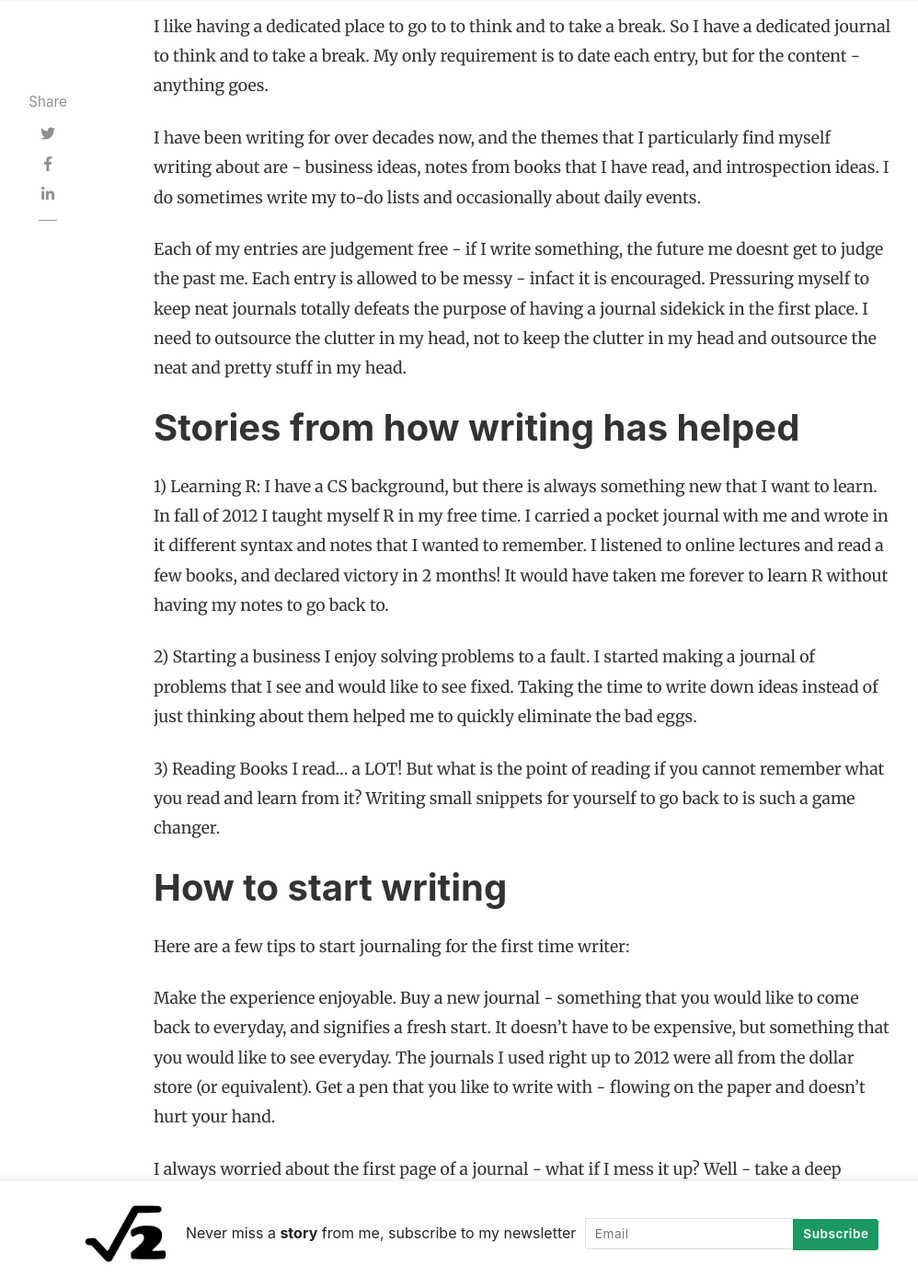
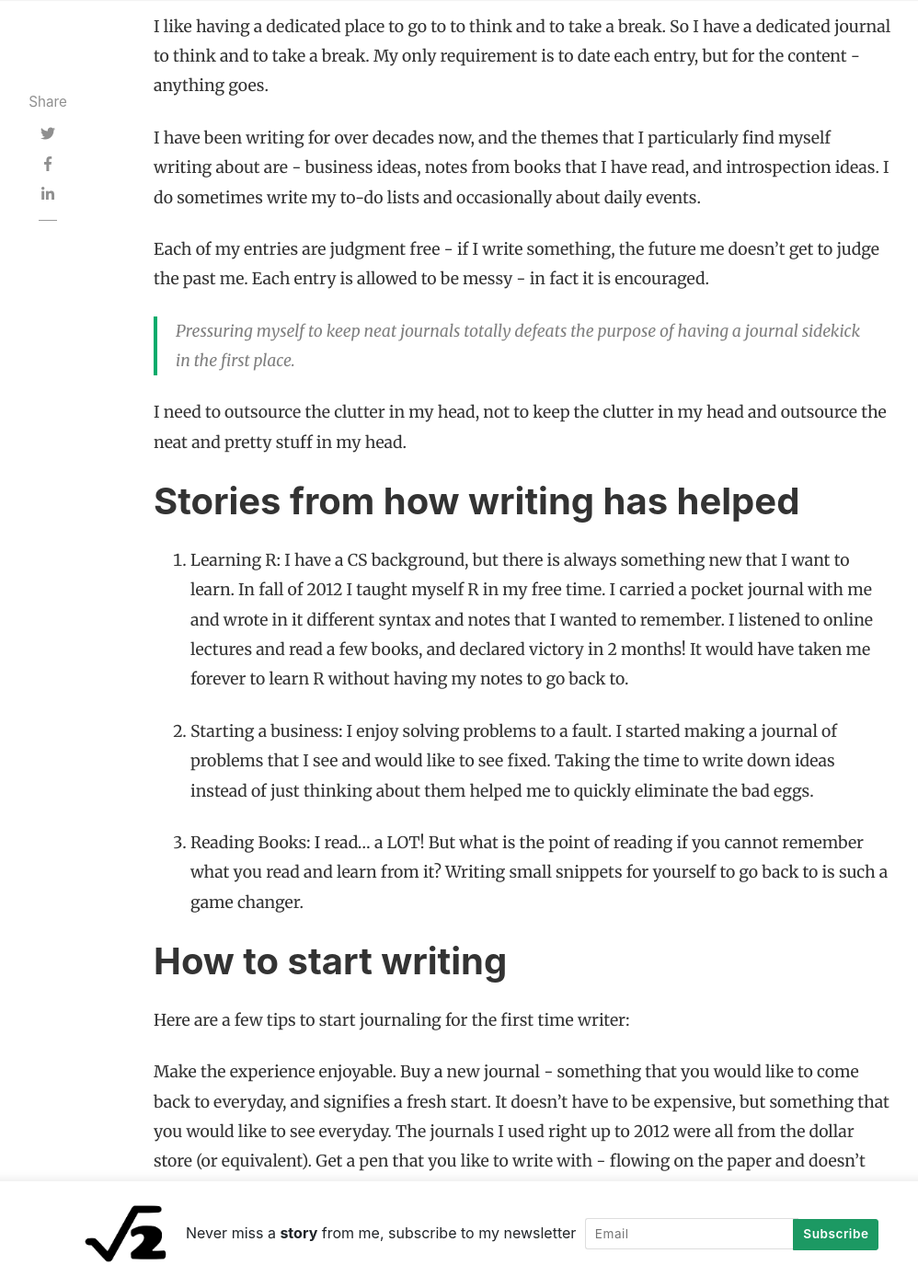
Before and after one commit to rutum/rutum.github.io, a Jekyll site: the page built from _posts/2019-05-26-the-power-of-paper-and-a-pen.md, in a window 1280 px wide and 1400 px high, scrolled down 863 px. Shown: the whole window at 92% size, without its empty margins (118-1116 px from the left). Built offline with Jekyll 4.4.1, drawn with Linux system fonts in a browser that asks for light colours; nearby versions of some CDN libraries; comment, search, counter and statistics services are not loaded.

Commit message:
bug fixes

```diff
--- a/_posts/2019-05-26-the-power-of-paper-and-a-pen.md
+++ b/_posts/2019-05-26-the-power-of-paper-and-a-pen.md
@@ -20,16 +20,20 @@ I like having a dedicated place to go to to think and to take a break. So I have
 
 I have been writing for over decades now, and the themes that I particularly find myself writing about are - business ideas, notes from books that I have read, and introspection ideas. I do sometimes write my to-do lists and occasionally about daily events.
 
-Each of my entries are judgement free - if I write something, the future me doesnt get to judge the past me. Each entry is allowed to be messy - infact it is encouraged. Pressuring myself to keep neat journals totally defeats the purpose of having a journal sidekick in the first place. I need to outsource the clutter in my head, not to keep the clutter in my head and outsource the neat and pretty stuff in my head.
+Each of my entries are judgment free - if I write something, the future me doesn't get to judge the past me. Each entry is allowed to be messy - in fact it is encouraged.
+
+>Pressuring myself to keep neat journals totally defeats the purpose of having a journal sidekick in the first place.
+
+I need to outsource the clutter in my head, not to keep the clutter in my head and outsource the neat and pretty stuff in my head.
 
 # Stories from how writing has helped
-1) Learning R:
+1. Learning R:
 I have a CS background, but there is always something new that I want to learn. In fall of 2012 I taught myself R in my free time. I carried a pocket journal with me and wrote in it different syntax and notes that I wanted to remember. I listened to online lectures and read a few books, and declared victory in 2 months! It would have taken me forever to learn R without having my notes to go back to.
 
-2) Starting a business
+2. Starting a business:
 I enjoy solving problems to a fault. I started making a journal of problems that I see and would like to see fixed. Taking the time to write down ideas instead of just thinking about them helped me to quickly eliminate the bad eggs.
 
-3) Reading Books
+3. Reading Books:
 I read... a LOT! But what is the point of reading if you cannot remember what you read and learn from it? Writing small snippets for yourself to go back to is such a game changer.
 
 # How to start writing
```
